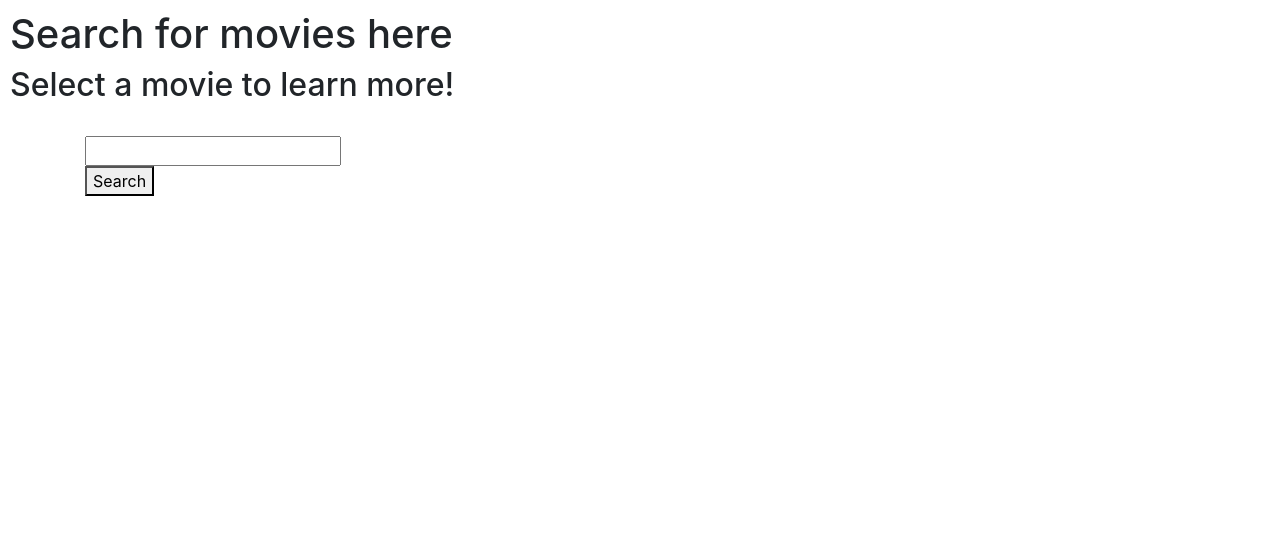
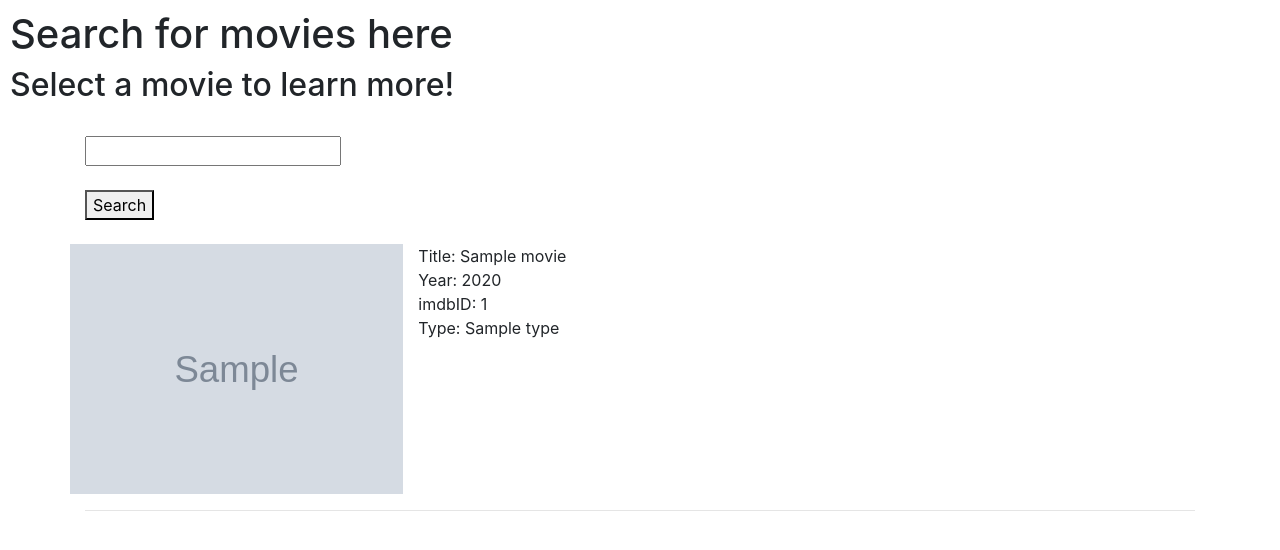
Before and after one commit to ae-ramirez/205-final-project, a Flask app: template templates/search.html in a window 1280 px wide. Shown: the top 550 px of the page. Run offline with Flask 2, Linux system fonts and the light colour scheme; the template is opened without the code that fills it: most values are stand-ins (such as "Sample title", 1, 10 or a date in 2020); grey boxes marked "Sample" are stand-in pictures; some libraries are stand-ins or nearby versions.

Commit message:
move search results into search page
Also removes the results page

```diff
--- a/app.py
+++ b/app.py
@@ -26,7 +26,7 @@ def search_page():
     params = {'apikey': api_key, 's': title}
     data = fetch_data(OMDB_API_URL, params)
     print(data)
-    return render_template('results.html', results=data['Search'])
+    return render_template('search.html', results=data['Search'])
 
 # get json data from site and return it
 # param:    url: url to get response from
--- a/templates/search.html
+++ b/templates/search.html
@@ -15,9 +15,28 @@
     <div class="container">
       <form method="post" id="form" action="/search">
         <input type="text" name="query"/>
-        <br>
+        <br><br>
         <button>Search</button>
-      </form
+      </form>
+      <br>
+
+      <!-- search results -->
+      {% if results %}
+      {% for movie in results %}
+      <div class="row">
+        <img src={{ movie['Poster'] }} height="250"><br>
+        <div class="col-sm-2">
+          Title: {{ movie['Title'] }} <br>
+          Year: {{ movie['Year'] }} <br>
+          imdbID: {{ movie['imdbID'] }} <br>
+          Type: {{ movie['Type'] }} <br>
+        </div>
+      </div>
+      <hr>
+      {% endfor %}
+      {% endif %}
+      <!-- search results -->
+
     </div>
     <script src="/static/Scripts/script.js"></script>
 </body>
```
